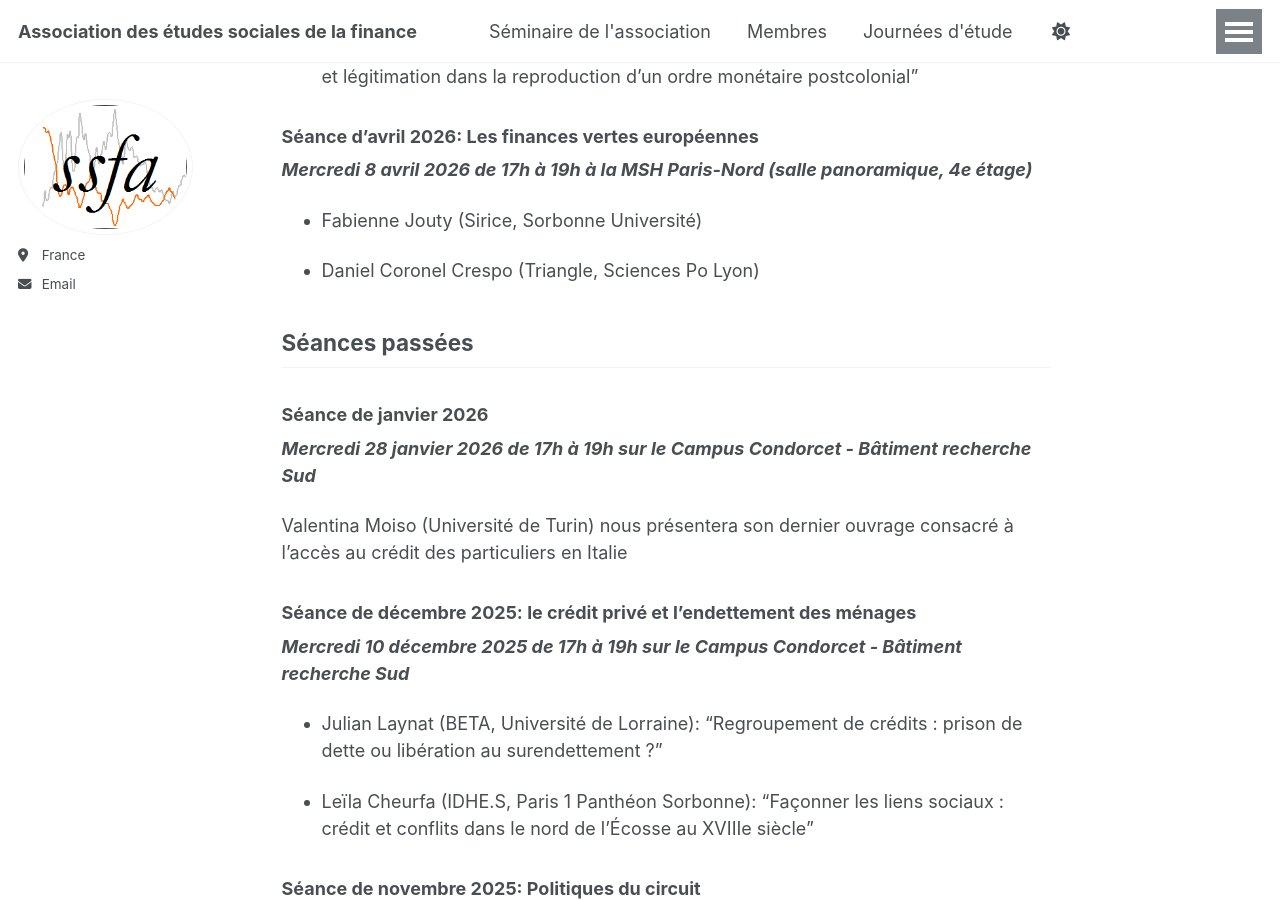
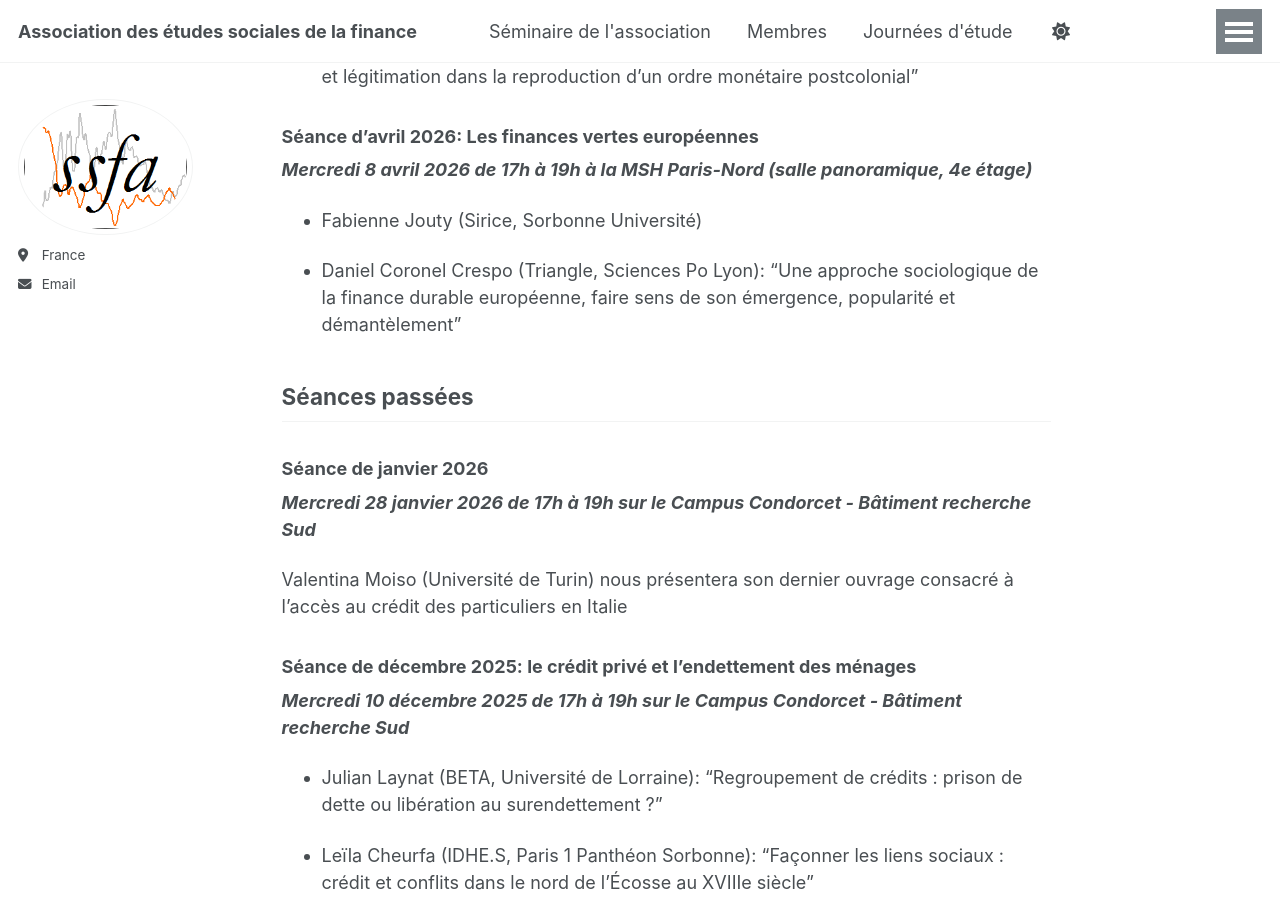
Before and after one commit to ssfa-aesf/ssfa-aesf.github.io, a Jekyll site: the page built from _pages/seminaire.md, in a window 1280 px wide and 900 px high, scrolled down 921 px. Built offline with Jekyll 4.4.1, drawn with Linux system fonts in a browser that asks for light colours.

Commit message:
Update seminaire.md

```diff
--- a/_pages/seminaire.md
+++ b/_pages/seminaire.md
@@ -34,7 +34,7 @@ _**Mercredi 8 avril 2026 de 17h à 19h à la MSH Paris-Nord (salle panoramique,
 
 - Fabienne Jouty (Sirice, Sorbonne Université)
 
-- Daniel Coronel Crespo (Triangle, Sciences Po Lyon)
+- Daniel Coronel Crespo (Triangle, Sciences Po Lyon): "Une approche sociologique de la finance durable européenne, faire sens de son émergence, popularité et démantèlement"
 
 
 ## Séances passées
```
